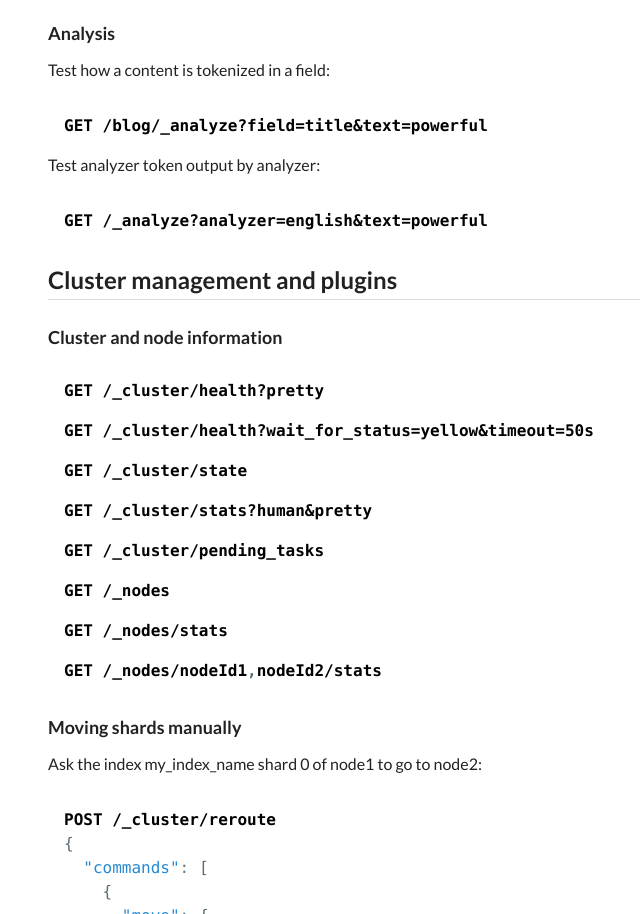
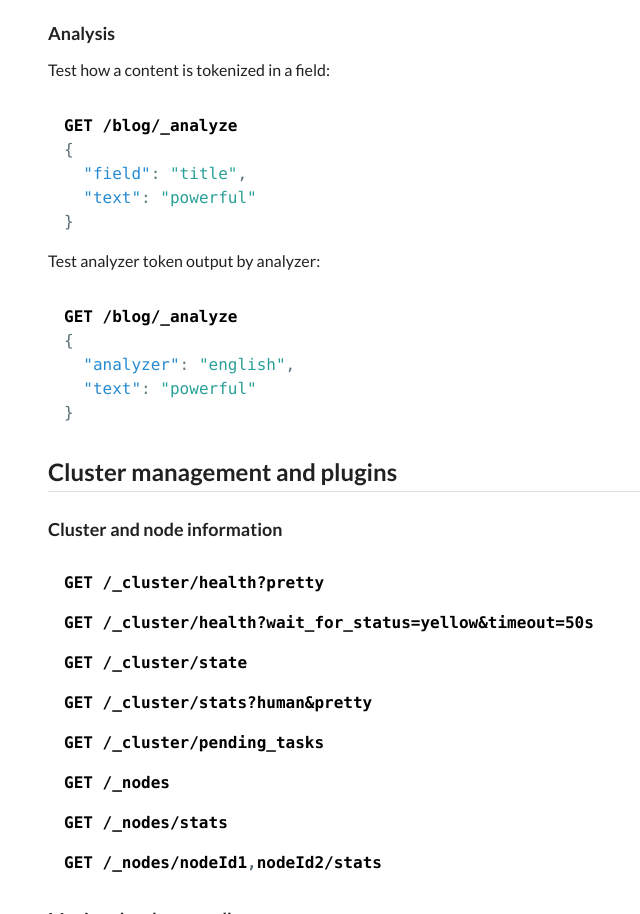
Before and after one commit to jolicode/elasticsearch-cheatsheet, a plain HTML site: page index.html in a window 1280 px wide. Shown: the part 7725-8639 px from the top of the page, without its empty margins (242-882 px from the left). Drawn offline with nearby package versions, Linux system fonts and the light colour scheme.

Commit message:
Rewrite _analyze examples to use JSON (#15)

```diff
--- a/index.html
+++ b/index.html
@@ -631,10 +631,18 @@
           <h3 class="ui header">Analysis</h3>
 
           <p>Test how a content is tokenized in a field:</p>
-          <pre><code>GET /blog/_analyze?field=title&amp;text=powerful</code></pre>
+		  <pre><code>GET /blog/_analyze
+{
+  "field": "title",
+  "text": "powerful"
+}</code></pre>
 
           <p>Test analyzer token output by analyzer:</p>
-          <pre><code>GET /_analyze?analyzer=english&amp;text=powerful</code></pre>
+		  <pre><code>GET /blog/_analyze
+{
+  "analyzer": "english",
+  "text": "powerful"
+}</code></pre>
 
 
 
```
